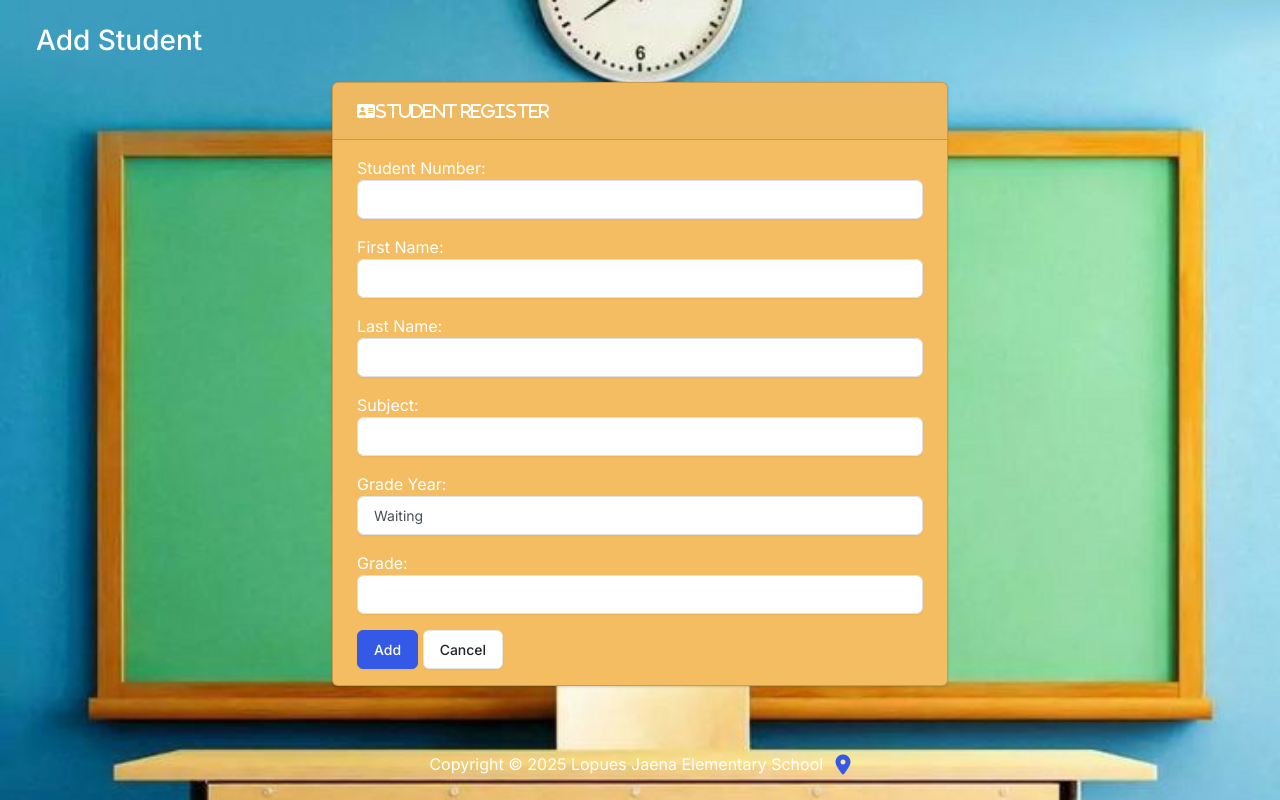
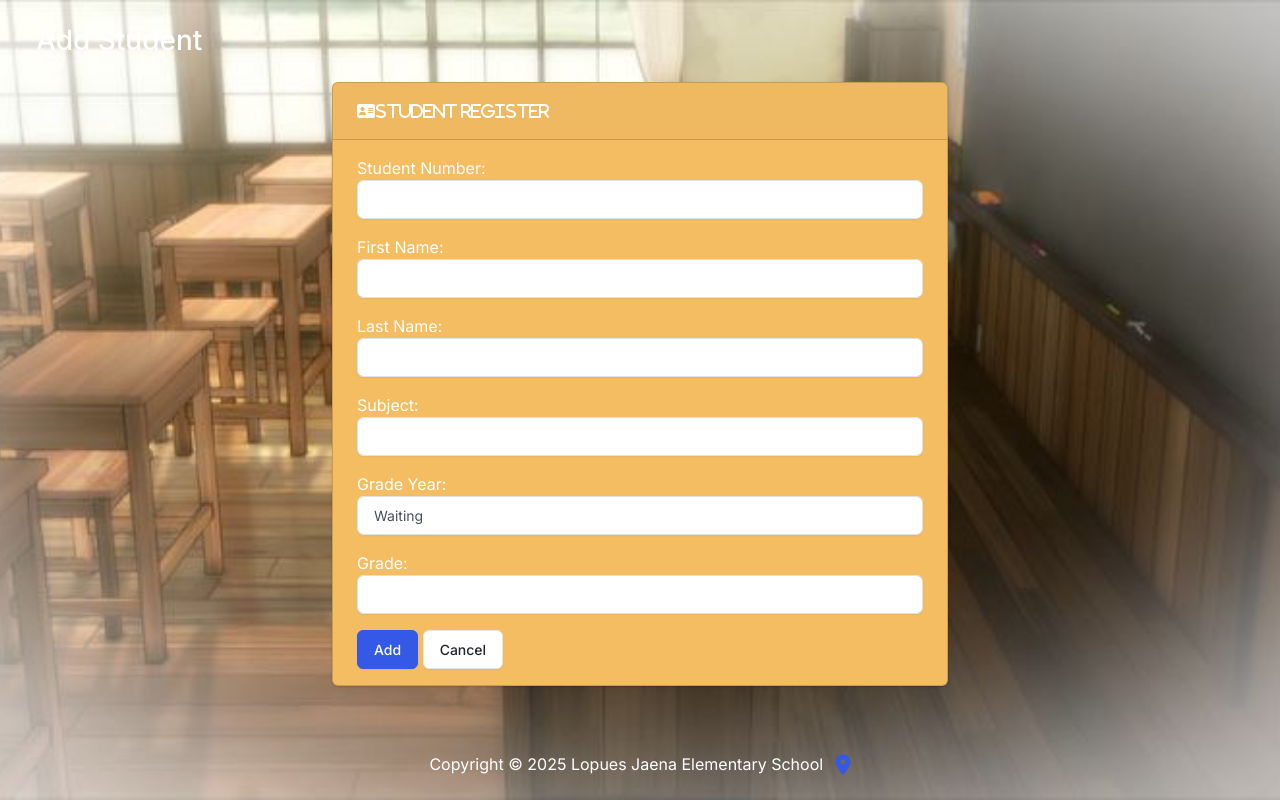
Before and after one commit to TheUnshackled1/Student-Management-Sytem, a Django app: page /add/ in a window 1280 px wide. Run offline with Django 5.2, Linux system fonts and the light colour scheme; some libraries are stand-ins or nearby versions.

```diff
--- a/myproject/myapp/templates/layout.html
+++ b/myproject/myapp/templates/layout.html
@@ -9,7 +9,7 @@
     <style>
         body {
             position: relative;
-            background-image: url("{% static 'images/we.jpg' %}");
+            background-image: url("{% static 'images/image.png' %}");
             background-size: cover;
             background-repeat: no-repeat;
             background-position: center;
```
